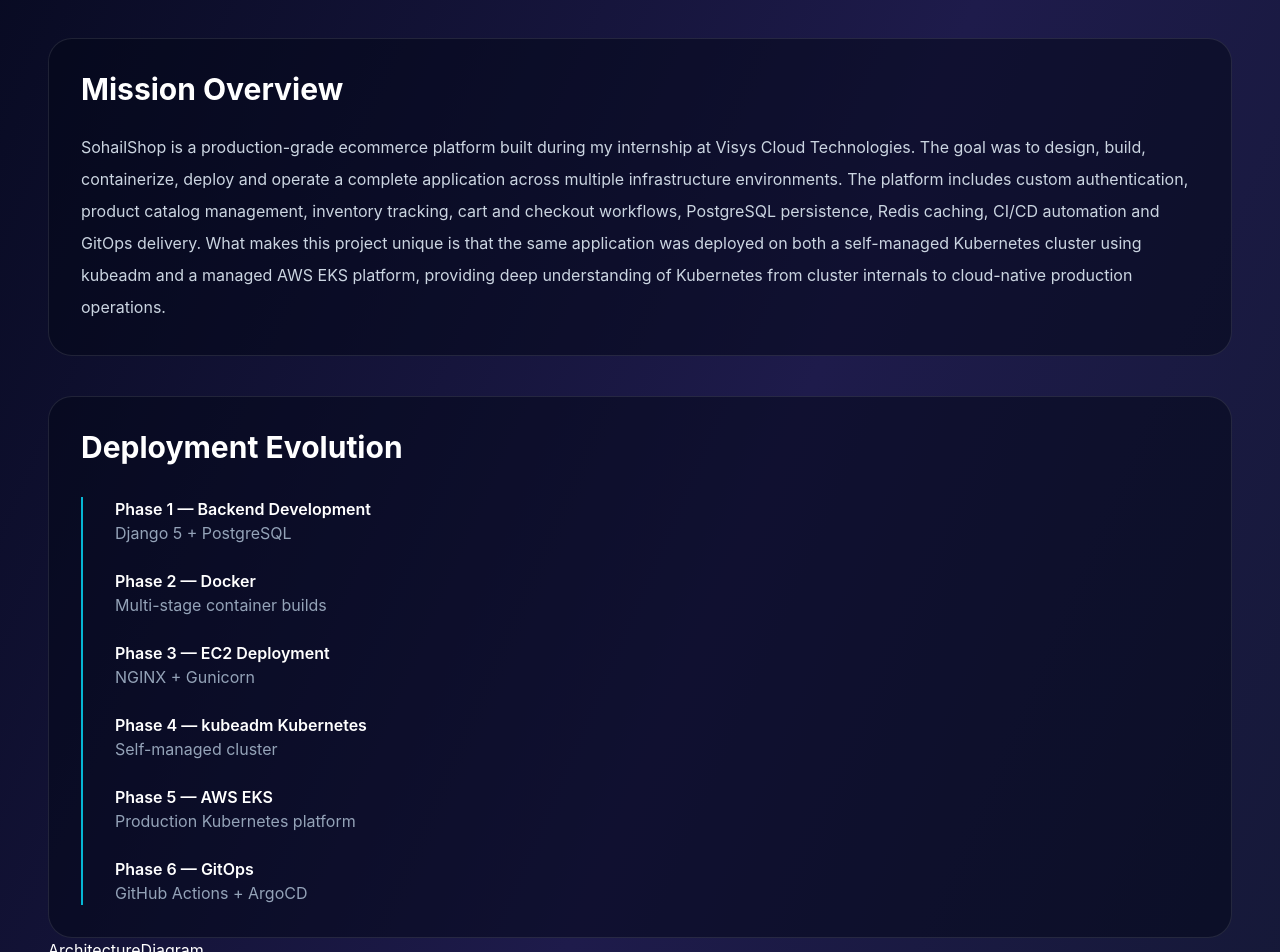
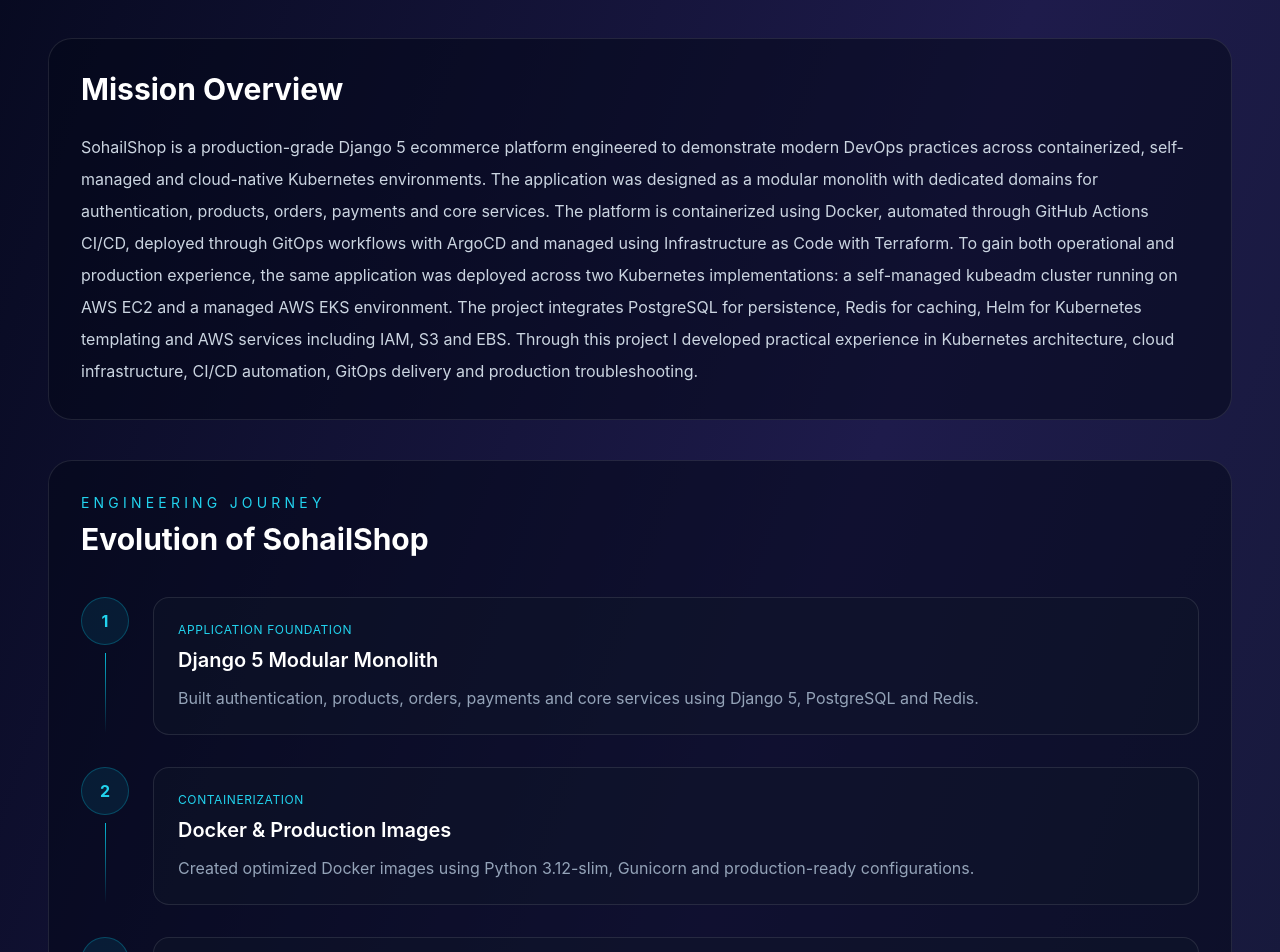
Before and after one commit to sohail-24/sohailverse, a React (Vite) app: page /devops/1 in a window 1280 px wide. Shown: the part 700-1652 px from the top of the page. Built offline with nearby package versions, Linux system fonts and the light colour scheme.

Commit message:
update file v1

```diff
--- a/src/components/projects/DeploymentEvolution.tsx
+++ b/src/components/projects/DeploymentEvolution.tsx
@@ -1,70 +1,86 @@
 export default function DeploymentEvolution() {
+  const phases = [
+    {
+      title: "Application Foundation",
+      subtitle: "Django 5 Modular Monolith",
+      description:
+        "Built authentication, products, orders, payments and core services using Django 5, PostgreSQL and Redis.",
+    },
+    {
+      title: "Containerization",
+      subtitle: "Docker & Production Images",
+      description:
+        "Created optimized Docker images using Python 3.12-slim, Gunicorn and production-ready configurations.",
+    },
+    {
+      title: "Continuous Delivery",
+      subtitle: "GitHub Actions CI/CD",
+      description:
+        "Automated image builds, tagging, Docker Hub publishing and infrastructure repository updates.",
+    },
+    {
+      title: "Kubernetes Internals",
+      subtitle: "Self-Managed kubeadm",
+      description:
+        "Built and operated a complete Kubernetes cluster on AWS EC2 to understand networking, storage and cluster operations.",
+    },
+    {
+      title: "Cloud Native Platform",
+      subtitle: "AWS EKS",
+      description:
+        "Deployed the same application on a managed Kubernetes platform using Terraform, IRSA, EBS CSI and ALB.",
+    },
+    {
+      title: "GitOps Operations",
+      subtitle: "ArgoCD & Helm",
+      description:
+        "Implemented declarative deployments, automated synchronization and environment consistency through GitOps.",
+    },
+  ];
+
   return (
     <section className="mt-10 rounded-3xl border border-white/10 bg-slate-950/50 p-8">
-      <h2 className="mb-8 text-3xl font-bold">
-        Deployment Evolution
-      </h2>
+      <div className="mb-10">
+        <p className="mb-2 text-sm uppercase tracking-[0.3em] text-cyan-400">
+          Engineering Journey
+        </p>
 
-      <div className="space-y-6 border-l-2 border-cyan-500 pl-8">
-        <div>
-          <h3 className="font-semibold">
-            Phase 1 — Backend Development
-          </h3>
+        <h2 className="text-3xl font-bold">
+          Evolution of SohailShop
+        </h2>
+      </div>
 
-          <p className="text-slate-400">
-            Django 5 + PostgreSQL
-          </p>
-        </div>
+      <div className="space-y-8">
+        {phases.map((phase, index) => (
+          <div
+            key={phase.title}
+            className="flex gap-6"
+          >
+            <div className="flex flex-col items-center">
+              <div className="flex h-12 w-12 items-center justify-center rounded-full border border-cyan-500/30 bg-cyan-500/10 text-cyan-400 font-bold">
+                {index + 1}
+              </div>
 
-        <div>
-          <h3 className="font-semibold">
-            Phase 2 — Docker
-          </h3>
+              {index !== phases.length - 1 && (
+                <div className="mt-2 h-20 w-px bg-gradient-to-b from-cyan-500 to-transparent" />
+              )}
+            </div>
 
-          <p className="text-slate-400">
-            Multi-stage container builds
-          </p>
-        </div>
+            <div className="flex-1 rounded-2xl border border-white/10 bg-slate-900/40 p-6">
+              <p className="text-xs uppercase tracking-wider text-cyan-400">
+                {phase.title}
+              </p>
 
-        <div>
-          <h3 className="font-semibold">
-            Phase 3 — EC2 Deployment
-          </h3>
+              <h3 className="mt-2 text-xl font-semibold">
+                {phase.subtitle}
+              </h3>
 
-          <p className="text-slate-400">
-            NGINX + Gunicorn
-          </p>
-        </div>
-
-        <div>
-          <h3 className="font-semibold">
-            Phase 4 — kubeadm Kubernetes
-          </h3>
-
-          <p className="text-slate-400">
-            Self-managed cluster
-          </p>
-        </div>
-
-        <div>
-          <h3 className="font-semibold">
-            Phase 5 — AWS EKS
-          </h3>
-
-          <p className="text-slate-400">
-            Production Kubernetes platform
-          </p>
-        </div>
-
-        <div>
-          <h3 className="font-semibold">
-            Phase 6 — GitOps
-          </h3>
-
-          <p className="text-slate-400">
-            GitHub Actions + ArgoCD
-          </p>
-        </div>
+              <p className="mt-3 text-slate-400">
+                {phase.description}
+              </p>
+            </div>
+          </div>
+        ))}
       </div>
     </section>
   );
--- a/src/components/projects/MissionOverview.tsx
+++ b/src/components/projects/MissionOverview.tsx
@@ -6,24 +6,29 @@
       </h2>
 
       <p className="leading-8 text-slate-300">
-        SohailShop is a production-grade ecommerce platform
-        built during my internship at Visys Cloud Technologies.
+        SohailShop is a production-grade Django 5 ecommerce platform
+        engineered to demonstrate modern DevOps practices across
+        containerized, self-managed and cloud-native Kubernetes
+        environments.
 
-        The goal was to design, build, containerize,
-        deploy and operate a complete application across
-        multiple infrastructure environments.
+        The application was designed as a modular monolith with
+        dedicated domains for authentication, products, orders,
+        payments and core services. The platform is containerized
+        using Docker, automated through GitHub Actions CI/CD,
+        deployed through GitOps workflows with ArgoCD and managed
+        using Infrastructure as Code with Terraform.
 
-        The platform includes custom authentication,
-        product catalog management, inventory tracking,
-        cart and checkout workflows, PostgreSQL persistence,
-        Redis caching, CI/CD automation and GitOps delivery.
+        To gain both operational and production experience, the
+        same application was deployed across two Kubernetes
+        implementations: a self-managed kubeadm cluster running
+        on AWS EC2 and a managed AWS EKS environment.
 
-        What makes this project unique is that the same
-        application was deployed on both a self-managed
-        Kubernetes cluster using kubeadm and a managed
-        AWS EKS platform, providing deep understanding
-        of Kubernetes from cluster internals to
-        cloud-native production operations.
+        The project integrates PostgreSQL for persistence, Redis
+        for caching, Helm for Kubernetes templating and AWS
+        services including IAM, S3 and EBS. Through this project
+        I developed practical experience in Kubernetes
+        architecture, cloud infrastructure, CI/CD automation,
+        GitOps delivery and production troubleshooting.
       </p>
     </section>
   );
```
